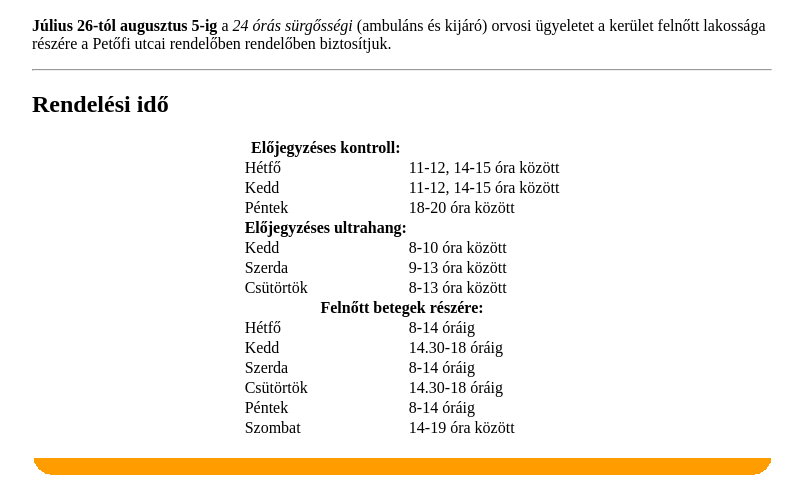
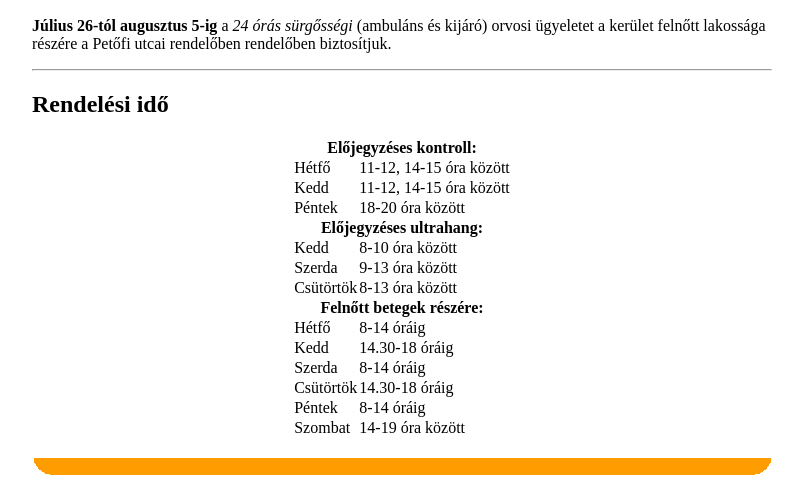
Before and after one commit to paaldorina/munkaf-jlok-28_onallo, a plain HTML site: page index.html in a window 1280 px wide. Shown: the part 336-822 px from the top of the page, without its empty margins (238-1041 px from the left). Drawn offline with Linux system fonts and the light colour scheme; a web font is replaced by a local one.

Commit message:
feladat 4

```diff
--- a/index.html
+++ b/index.html
@@ -32,8 +32,7 @@
         <table>
             <tbody>
                 <tr>
-                    <th>Előjegyzéses kontroll:</th>
-                    <th></th>
+                    <th colspan="2">Előjegyzéses kontroll:</th>
                 </tr>
                 <tr>
                     <td>Hétfő</td>
@@ -48,8 +47,7 @@
                     <td>18-20 óra között</td>
                 </tr>
                 <tr>
-                    <th>Előjegyzéses ultrahang:</th>
-                    <th></th>
+                    <th colspan="2">Előjegyzéses ultrahang:</th>
                 </tr>
                 <tr>
                     <td>Kedd</td>
```
